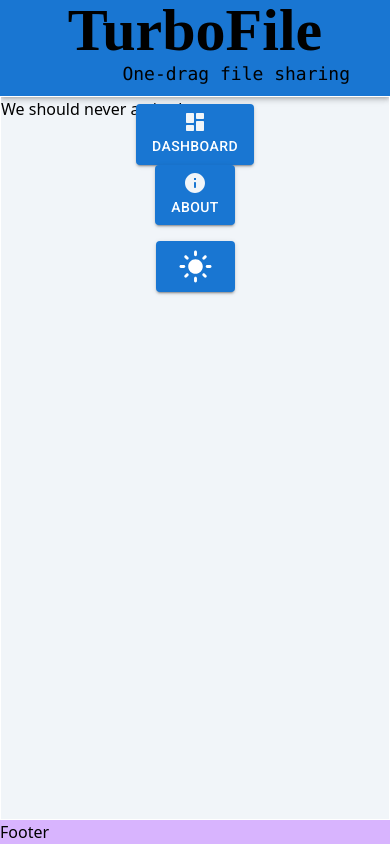
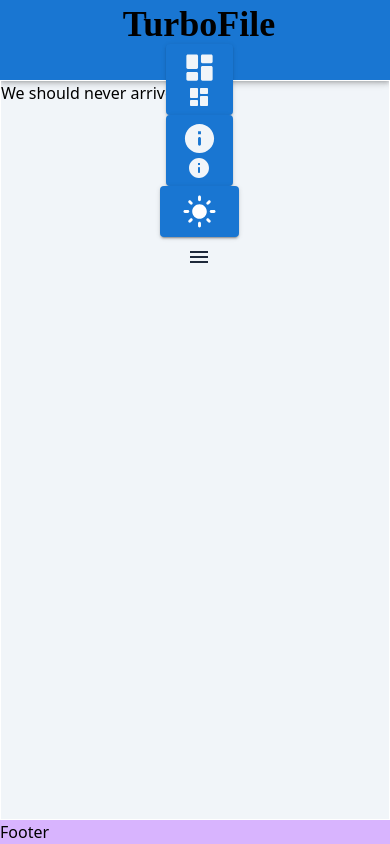
Before and after one commit to Ellipsoul/file-sharing-app, a Next.js app: page / in a window 390 px wide. Built offline with nearby package versions, Linux system fonts and the light colour scheme.

Commit message:
Added responsiveness to the top bar

```diff
--- a/components/Navbar.tsx
+++ b/components/Navbar.tsx
@@ -1,63 +1,99 @@
-import React, { ReactElement } from "react";
+import React, { ReactElement, useEffect, useState } from "react";
 import Link from "next/link";
 import { useTheme } from "next-themes";
 import { useLoaded } from "../hooks/Loaded";
 
 import Button from "@mui/material/Button";
 import AppBar from "@mui/material/AppBar";
+import Menu from "@mui/material/Menu";
+import MenuItem from "@mui/material/MenuItem";
 import LightModeRoundedIcon from "@mui/icons-material/LightModeRounded";
 import DarkModeRoundedIcon from "@mui/icons-material/DarkModeRounded";
 import InfoRoundedIcon from "@mui/icons-material/InfoRounded";
 import DashboardRoundedIcon from "@mui/icons-material/DashboardRounded";
+import MenuIcon from "@mui/icons-material/Menu";
 import Divider from "@mui/material/Divider";
+
+import Title from "./Navbar_Components/Title";
 
 export default function Navbar(): ReactElement {
   // Handle theme in top navigation bar
   const { theme, setTheme } = useTheme();
   const toggleTheme = () => {
     setTheme(theme === "light" ? "dark" : "light");
+    closeMenu();
   };
 
   const loaded = useLoaded(); // Custom hook to check if the page is loaded
 
+  // Anchors the menu so button click opens it
+  const [anchorEl, setAnchorEl] = useState(null);
+  const open = Boolean(anchorEl);
+
+  // Handle menu button click
+  const openMenu = (event: any) => {
+    setAnchorEl(event.currentTarget);
+  };
+
+  // Handle menu close
+  const closeMenu = () => {
+    setAnchorEl(null);
+  };
+
+  // Close the menu if the user resizes the window
+  useEffect(() => {
+    // Close menu on page load
+    window.onresize = closeMenu;
+  }, []);
+
   return (
     <AppBar position="static" className="
-      flex flex-row items-center justify-between gap-x-6
-      h-24 px-10 bg-slate-50 dark:bg-slate-800
+      flex flex-row items-center justify-between gap-x-3 md:gap-x-6
+      h-20 md:h-24 pl-6 pr-4 md:pl-10 md:pr-10 bg-slate-50 dark:bg-slate-800
     ">
-      {/* Title and Slogan */}
-      <span className="text-black dark:text-white font-title font-bold text-6xl">TurboFile</span>
-      <span className="
-        text-black dark:text-white font-slogan text-lg self-end pb-4 whitespace-nowrap"
-      >
-        One-drag file sharing
-      </span>
-
-      {/* Separates title from buttons */}
-      <div className="grow"></div>
+      <Title />
+      <div className="grow"></div> {/* Separates title from buttons */}
 
       {/* Main dashbaord page */}
       <Link href="/dashboard">
         <Button
           className="
-          button-background px-4 py-2 rounded-xl flex flex-col
+          px-4 py-2 rounded-xl hidden tiny:flex flex-col
           bg-slate-700 dark:bg-slate-50 hover:bg-slate-800 dark:hover:bg-slate-100"
           variant="contained"
           color="primary">
-          <DashboardRoundedIcon className="text-slate-100 dark:text-slate-800" />
-          <span className="text-white dark:text-slate-800">Dashboard</span>
+          <DashboardRoundedIcon
+            className="text-slate-100 dark:text-slate-800 block md:hidden"
+            fontSize="large"
+          />
+          <DashboardRoundedIcon
+            className="text-slate-100 dark:text-slate-800 hidden md:block"
+            fontSize="medium"
+          />
+          <span className="text-white dark:text-slate-800 hidden md:block text-lg">
+            Dashboard
+          </span>
         </Button>
       </Link>
       {/* Link to About Page */}
       <Link href="/about">
         <Button
           className="
-          button-background px-4 py-2 rounded-xl flex flex-col
+          px-4 py-2 rounded-xl hidden tiny:flex flex-col
           bg-slate-700 dark:bg-slate-50 hover:bg-slate-800 dark:hover:bg-slate-100"
           variant="contained"
           color="primary">
-          <InfoRoundedIcon className="text-slate-100 dark:text-slate-800" />
-          <span className="text-white dark:text-slate-800">About</span>
+          <InfoRoundedIcon
+            className="text-slate-100 dark:text-slate-800 block md:hidden"
+            fontSize="large"
+          />
+          <InfoRoundedIcon
+            className="text-slate-100 dark:text-slate-800 hidden md:block"
+            fontSize="medium"
+          />
+          <span className="text-white dark:text-slate-800 text-lg hidden md:block">
+            About
+          </span>
         </Button>
       </Link>
 
@@ -66,12 +102,12 @@
         orientation="vertical"
         flexItem
         variant="middle"
-        className="bg-slate-800 dark:bg-white" />
+        className="bg-slate-800 dark:bg-white hidden tiny:block" />
 
       {/* Theme toggler */}
       <Button
         className="
-          button-background p-4 rounded-full
+          p-2 md:p-4 rounded-xl md:rounded-full hidden tiny:block
           bg-slate-700 dark:bg-slate-50 hover:bg-slate-800 dark:hover:bg-slate-100"
         variant="contained"
         color="primary"
@@ -82,6 +118,33 @@
           <DarkModeRoundedIcon className="text-slate-800" fontSize="large" />}
       </Button>
 
+      {/* Menu with actions for mobile screens */}
+      <Button
+        className="rounded-xl md:rounded-full tiny:hidden block"
+        variant="text"
+        size="large"
+        aria-controls={open ? "basic-menu" : undefined}
+        aria-expanded={open ? "true": undefined}
+        onClick={openMenu}>
+        <MenuIcon className="text-slate-800 dark:text-white"/>
+      </Button>
+      <Menu
+        id="basic-menu"
+        anchorEl={anchorEl}
+        open={open}
+        onClose={closeMenu}
+        MenuListProps={{
+          "aria-labelledby": "basic-button",
+        }}
+      >
+        <Link href="/dashboard">
+          <MenuItem onClick={closeMenu}>Dashboard</MenuItem>
+        </Link>
+        <Link href="/about">
+          <MenuItem onClick={closeMenu}>About</MenuItem>
+        </Link>
+        <MenuItem onClick={toggleTheme}>Toggle Theme</MenuItem>
+      </Menu>
     </AppBar>
   );
 }
--- /dev/null
+++ b/components/Navbar_Components/Title.tsx
@@ -0,0 +1,16 @@
+import React from "react";
+
+export default function Title() {
+  return (<>
+    <span className="text-black dark:text-white font-title font-bold text-4xl md:text-6xl pt-1">
+    TurboFile
+    </span>
+    <span className="
+    text-black dark:text-white font-slogan text-lg
+    self-end pb-4 whitespace-nowrap hidden lg:block"
+    >
+    One-drag file sharing
+    </span>
+  </>
+  );
+}
--- a/package.json
+++ b/package.json
@@ -1,6 +1,6 @@
 {
   "name": "file-sharing-app",
-  "version": "0.0.4",
+  "version": "0.0.5",
   "private": true,
   "scripts": {
     "dev": "next dev",
--- a/pages/_app.tsx
+++ b/pages/_app.tsx
@@ -2,12 +2,6 @@
 import "../styles/globals.css";
 import type { AppProps } from "next/app";
 import { ThemeProvider } from "next-themes";
-
-// Seems like CSS classes can't be scoped, but we can organise them here
-import "../styles/navbar.css";
-import "../styles/dashboard.css";
-import "../styles/footer.css";
-
 import Layout from "../components/Layout";
 
 function MyApp({ Component, pageProps }: AppProps) {
--- a/styles/dashboard.css
+++ /dev/null
@@ -1,6 +0,0 @@
-@tailwind base;
-@tailwind components;
-@tailwind utilities;
-
-@layer components {
-}
--- a/styles/footer.css
+++ /dev/null
@@ -1,6 +0,0 @@
-@tailwind base;
-@tailwind components;
-@tailwind utilities;
-
-@layer components {
-}
--- a/styles/navbar.css
+++ /dev/null
@@ -1,6 +0,0 @@
-@tailwind base;
-@tailwind components;
-@tailwind utilities;
-
-@layer components {
-}
--- a/tailwind.config.js
+++ b/tailwind.config.js
@@ -8,6 +8,9 @@
         title: ["Luminari"],
         slogan: ["'Lucida Console'", "monospace"],
       },
+      screens: {
+        tiny: "475px",
+      },
     },
   },
   plugins: [],
```
